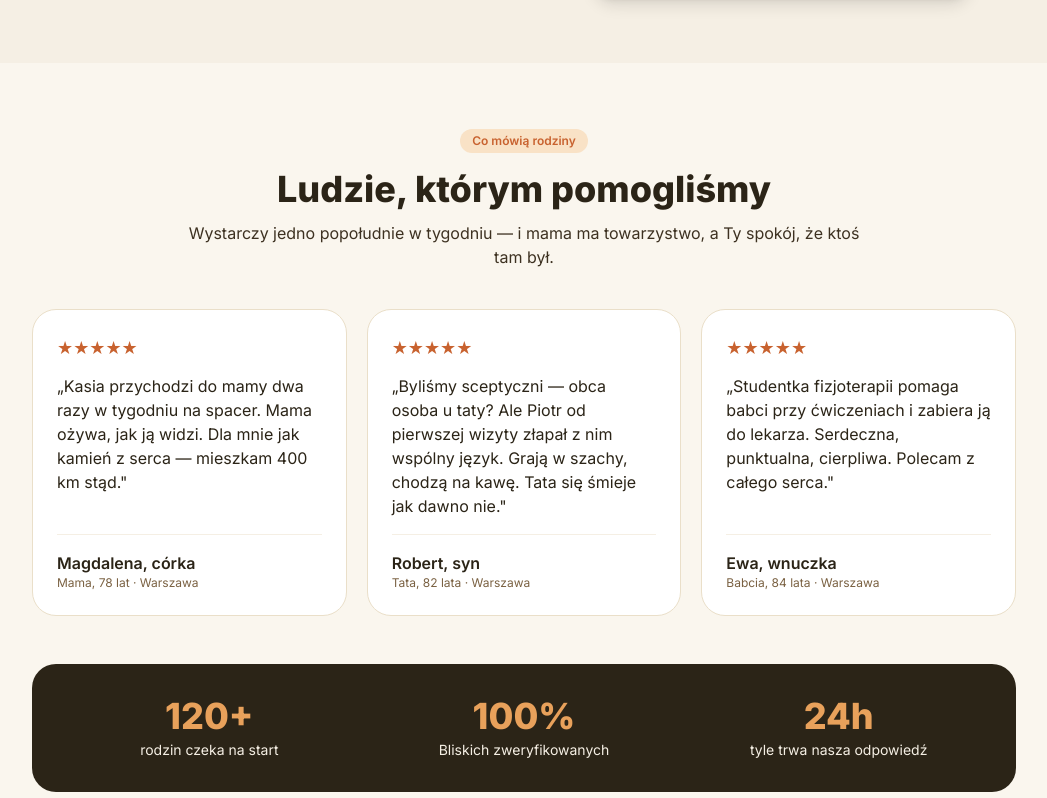
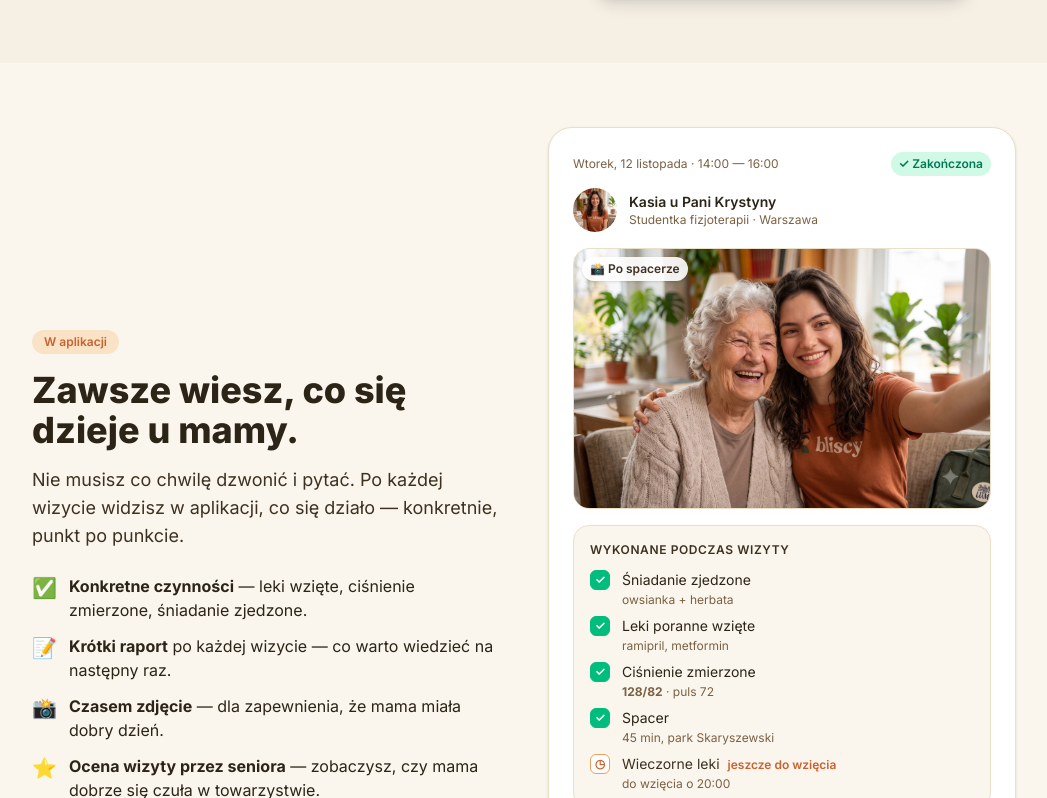
Before and after one commit to laskoAI/bliscy-app, a Next.js app: page /znajdz in a window 1280 px wide. Shown: the part 1782-2580 px from the top of the page, without its empty margins (116-1163 px from the left). Built offline with nearby package versions, Linux system fonts and the light colour scheme.

Commit message:
Remove testimonials + stats bar (fake social proof — service not launched)

```diff
--- a/src/app/znajdz/page.tsx
+++ b/src/app/znajdz/page.tsx
@@ -169,61 +169,6 @@ export default function ZnajdzLanding() {
                   ))}
                 </div>
               </div>
-            </div>
-          </div>
-        </div>
-      </section>
-
-      {/* SOCIAL PROOF — opinie rodzin */}
-      <section id="opinie" className="py-12 sm:py-16 scroll-mt-20">
-        <div className="max-w-5xl mx-auto px-5">
-          <div className="text-center max-w-2xl mx-auto">
-            <span className="inline-flex items-center rounded-full bg-warm-100 text-warm-500 text-xs font-semibold px-3 py-1">
-              Co mówią rodziny
-            </span>
-            <h2 className="mt-4 text-2xl sm:text-3xl md:text-4xl font-extrabold">
-              Ludzie, którym pomogliśmy
-            </h2>
-            <p className="mt-3 text-brand-700">
-              Wystarczy jedno popołudnie w tygodniu — i mama ma towarzystwo,
-              a Ty spokój, że ktoś tam był.
-            </p>
-          </div>
-
-          <div className="mt-10 grid md:grid-cols-3 gap-5">
-            <TestimonialCard
-              stars={5}
-              quote="Kasia przychodzi do mamy dwa razy w tygodniu na spacer. Mama ożywa, jak ją widzi. Dla mnie jak kamień z serca — mieszkam 400 km stąd."
-              author="Magdalena, córka"
-              context="Mama, 78 lat · Warszawa"
-            />
-            <TestimonialCard
-              stars={5}
-              quote="Byliśmy sceptyczni — obca osoba u taty? Ale Piotr od pierwszej wizyty złapał z nim wspólny język. Grają w szachy, chodzą na kawę. Tata się śmieje jak dawno nie."
-              author="Robert, syn"
-              context="Tata, 82 lata · Warszawa"
-            />
-            <TestimonialCard
-              stars={5}
-              quote="Studentka fizjoterapii pomaga babci przy ćwiczeniach i zabiera ją do lekarza. Serdeczna, punktualna, cierpliwa. Polecam z całego serca."
-              author="Ewa, wnuczka"
-              context="Babcia, 84 lata · Warszawa"
-            />
-          </div>
-
-          {/* Pasek statystyk */}
-          <div className="mt-12 rounded-3xl bg-brand-800 text-white p-6 md:p-8 grid grid-cols-3 gap-6 text-center">
-            <div>
-              <div className="text-3xl md:text-4xl font-extrabold text-warm-400">120+</div>
-              <div className="mt-1 text-sm text-brand-100">rodzin czeka na start</div>
-            </div>
-            <div>
-              <div className="text-3xl md:text-4xl font-extrabold text-warm-400">100%</div>
-              <div className="mt-1 text-sm text-brand-100">Bliskich zweryfikowanych</div>
-            </div>
-            <div>
-              <div className="text-3xl md:text-4xl font-extrabold text-warm-400">24h</div>
-              <div className="mt-1 text-sm text-brand-100">tyle trwa nasza odpowiedź</div>
             </div>
           </div>
         </div>
@@ -498,24 +443,6 @@ function FlowStep({ n, emoji, title, desc }: { n: number; emoji: string; title:
   );
 }
 
-function TestimonialCard({ stars, quote, author, context }: { stars: number; quote: string; author: string; context: string }) {  return (
-    <div className="rounded-3xl border border-brand-200 bg-white p-6 flex flex-col">
-      <div className="flex text-warm-500 text-lg">
-        {Array.from({ length: stars }).map((_, i) => (
-          <span key={i}>★</span>
-        ))}
-      </div>
-      <blockquote className="mt-3 text-brand-800 text-sm md:text-base flex-1">
-        „{quote}"
-      </blockquote>
-      <div className="mt-4 pt-4 border-t border-brand-100">
-        <div className="font-semibold text-brand-800">{author}</div>
-        <div className="text-xs text-brand-500">{context}</div>
-      </div>
-    </div>
-  );
-}
-
 function ChecklistItem({ done, pending, label, detail }: {
   done?: boolean;
   pending?: boolean;
--- a/src/components/Nav.tsx
+++ b/src/components/Nav.tsx
@@ -50,7 +50,6 @@ export default function Nav() {
           {isLanding && (
             <div className="hidden md:flex items-center gap-8 text-sm text-brand-700">
               <a href="#kim" className="hover:text-brand-900">Kim są Bliscy</a>
-              <a href="#opinie" className="hover:text-brand-900">Opinie</a>
               <a href="#jak" className="hover:text-brand-900">Jak to działa</a>
               <a href="#faq" className="hover:text-brand-900">FAQ</a>
             </div>
```
Also changed, not shown: 1 other file (tests, documents, lock files or other folders).
